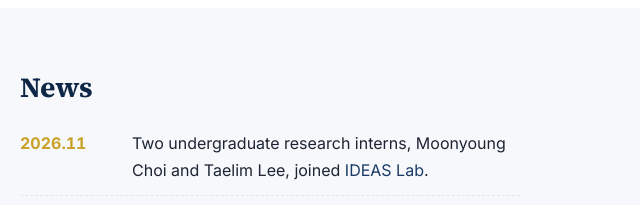
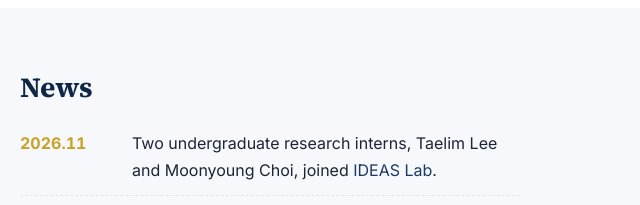
Before and after one commit to snu-ideas/snu-ideas.github.io, a plain HTML site: page index.html in a window 1280 px wide. Shown: the part 1900-2105 px from the top of the page, 640-1280 px from the left. Drawn offline with Linux system fonts and the light colour scheme.

Commit message:
News: list Taelim Lee first

```diff
--- a/index.html
+++ b/index.html
@@ -66,7 +66,7 @@
   <div>
     <h2>News</h2>
     <ul class="news">
-      <li><time>2026.11</time><span>Two undergraduate research interns, Moonyoung Choi and Taelim Lee, joined <a href="people.html#members">IDEAS Lab</a>.</span></li>
+      <li><time>2026.11</time><span>Two undergraduate research interns, Taelim Lee and Moonyoung Choi, joined <a href="people.html#members">IDEAS Lab</a>.</span></li>
       <li><time>2026.10</time><span>Paper on <span class="nw">displacement-preserving</span> hull form variation using Cp <span class="nw">curve-coupled</span> <span class="nw">free-form</span> deformation accepted in <a href="publications.html"><i>Applied Ocean Research</i></a>.</span></li>
       <li><time>2026.09</time><span>IDEAS Lab opens at the Department of Naval Architecture and Ocean Engineering, Seoul National University.</span></li>
       <li><time>2026.03</time><span>New <span class="nw">5-year</span> NRF project begins: <i>Intelligent Hull Form Design System Using LLM Agents and Function Calling</i>.</span></li>
```
